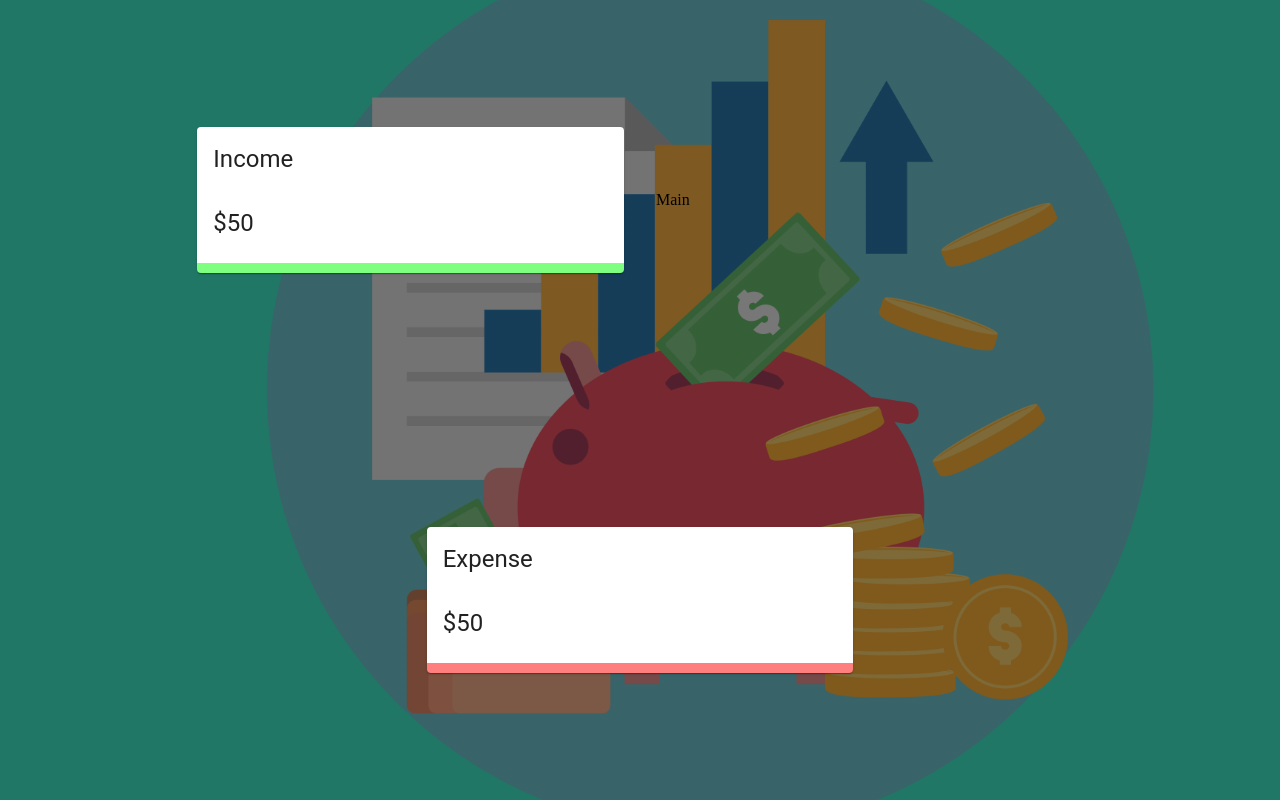
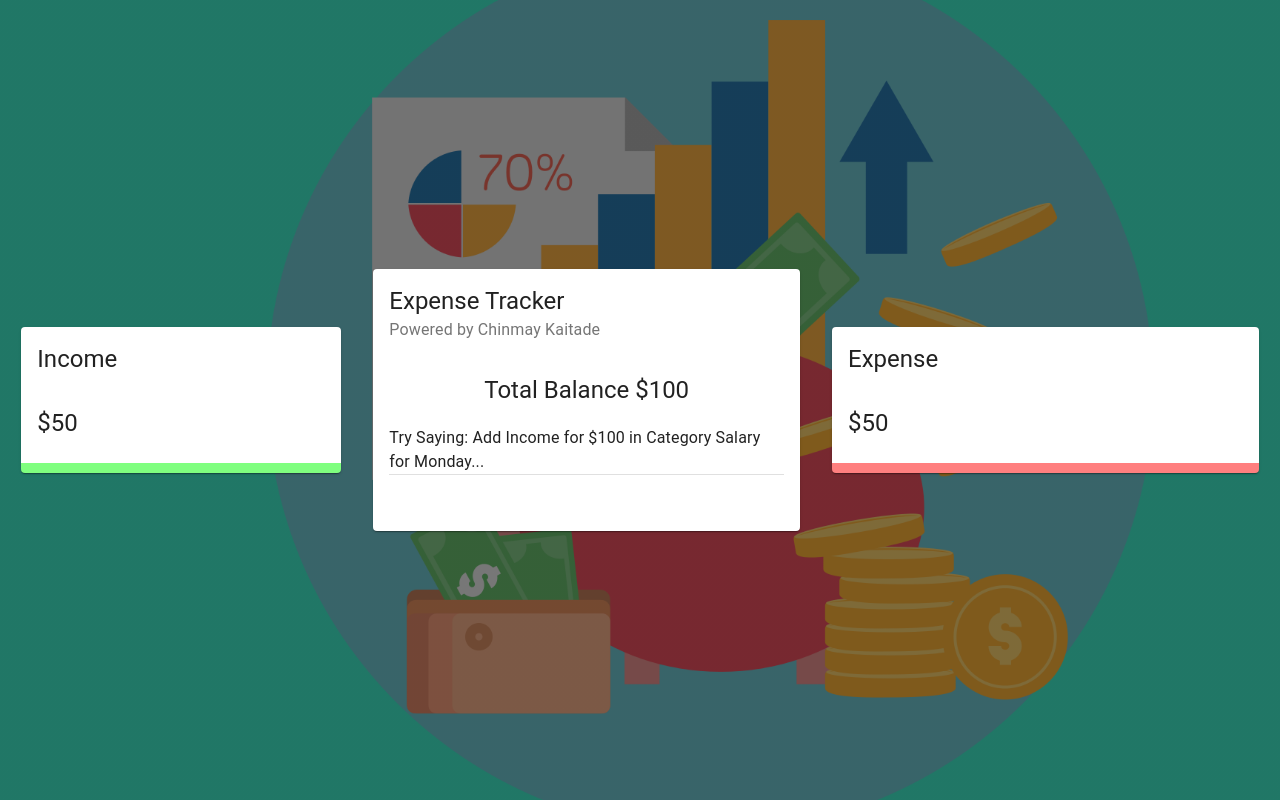
Before and after one commit to ChinmayKaitade/Expense-Tracker-React, a React (Create React App) app: page / in a window 1280 px wide. Built offline with nearby package versions, Linux system fonts and the light colour scheme.

Commit message:
Main Container code added

```diff
--- a/src/App.js
+++ b/src/App.js
@@ -3,6 +3,7 @@
 import Details from "./components/Details/Details";
 
 import useStyles from "./styles";
+import Main from "./components/Main/Main";
 
 const App = () => {
   const classes = useStyles();
@@ -18,13 +19,13 @@
         style={{ height: "100vh" }}
       >
         {/* Income Container */}
-        <Grid item xs={12} sm={4}>
+        <Grid item xs={12} sm={3}>
           <Details title="Income" />
         </Grid>
 
         {/* Main Container */}
         <Grid item xs={12} sm={4}>
-          Main
+          <Main />
         </Grid>
 
         {/* Expense Container */}
--- /dev/null
+++ b/src/components/Main/Main.jsx
@@ -0,0 +1,55 @@
+import React from "react";
+import {
+  Card,
+  CardHeader,
+  CardContent,
+  Typography,
+  Grid,
+  Divider,
+} from "@material-ui/core";
+
+import useStyles from "./styles";
+
+const Main = () => {
+  const classes = useStyles();
+
+  return (
+    <div>
+      <Card className={classes.root}>
+        <CardHeader
+          title="Expense Tracker"
+          subheader="Powered by Chinmay Kaitade"
+        />
+
+        <CardContent>
+          <Typography align="center" variant="h5">
+            Total Balance $100
+          </Typography>
+
+          <Typography
+            variant="subtitle1"
+            style={{ lineHeight: "1.5em", marginTop: "20px" }}
+          >
+            {/* Info Card Component */}
+            Try Saying: Add Income for $100 in Category Salary for Monday...
+          </Typography>
+
+          {/* Divides content in two parts via horizontal line */}
+          <Divider />
+
+          {/* Form Container */}
+        </CardContent>
+
+        <CardContent className={classes.cardContent}>
+          <Grid container spacing={2}>
+            <Grid item xs={12}>
+              {/* List Container */}
+            </Grid>
+          </Grid>
+        </CardContent>
+      </Card>
+    </div>
+  );
+};
+
+export default Main;
--- /dev/null
+++ b/src/components/Main/styles.js
@@ -0,0 +1,24 @@
+import { makeStyles } from "@material-ui/core/styles";
+
+export default makeStyles((theme) => ({
+  media: {
+    height: 0,
+    paddingTop: "56.25%", // 16:9
+  },
+  expand: {
+    transform: "rotate(0deg)",
+    marginLeft: "auto",
+    transition: theme.transitions.create("transform", {
+      duration: theme.transitions.duration.shortest,
+    }),
+  },
+  expandOpen: {
+    transform: "rotate(180deg)",
+  },
+  cartContent: {
+    paddingTop: 0,
+  },
+  divider: {
+    margin: "20px 0",
+  },
+}));
```
